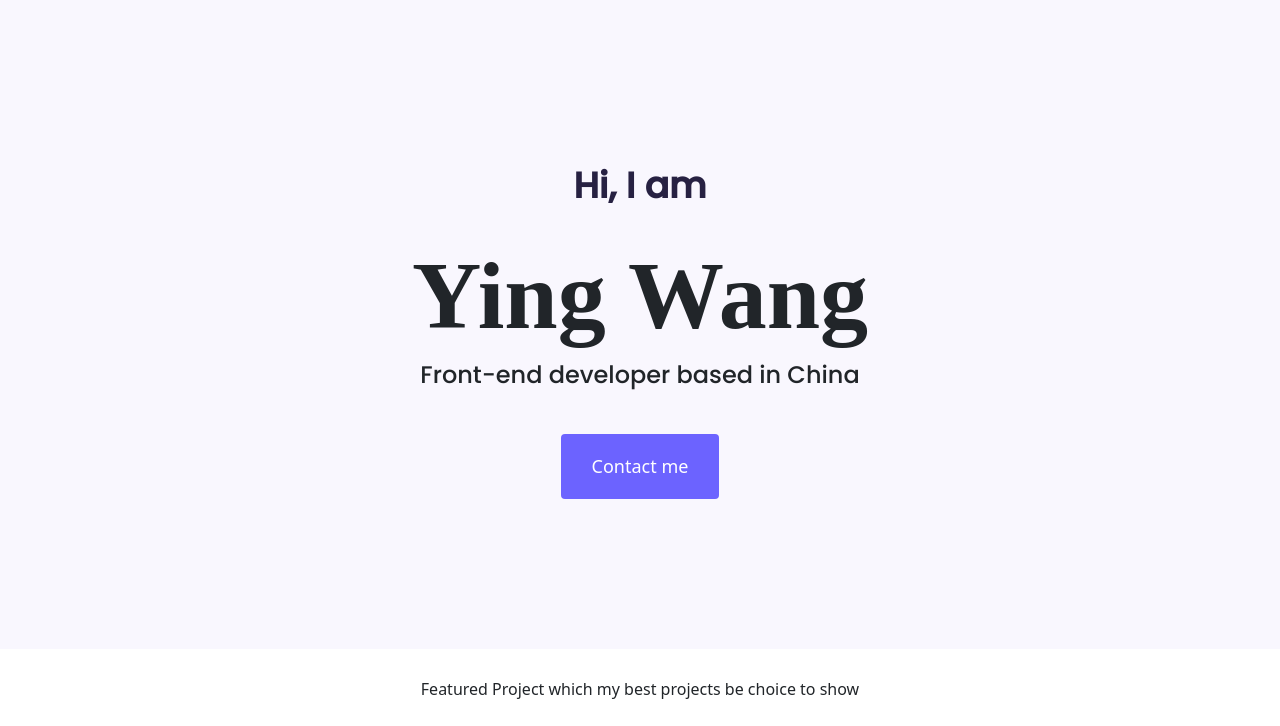
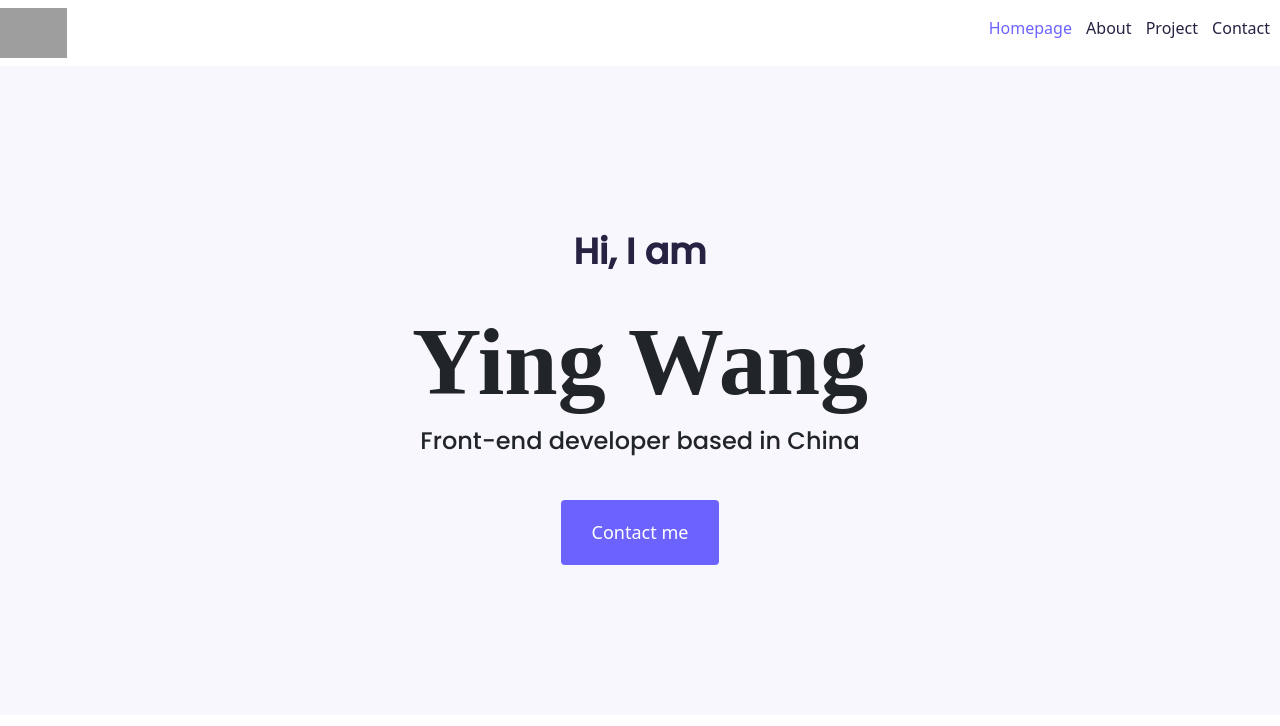
Before and after one commit to yingwang54/portfolio-project, a plain HTML site: page index.html in a window 1280 px wide. Shown: the top 726 px of the page. Drawn offline with nearby package versions, Linux system fonts and the light colour scheme; grey boxes are pictures that could not be loaded.

```diff
--- a/index.html
+++ b/index.html
@@ -14,6 +14,24 @@
     <title>Document</title>
 </head>
 <body>
+    <nav class="d-flex justify-content-between">
+        <img src="https://rvrtv.csb.app/images/logo.png" alt="" class="logo img-fluid mt-2 mb-2 d-none d-md-block">
+        <img src="https://rvrtv.csb.app/images/logo-small.jpg" alt="" class=" logo img-fluid mt-1 mb-2 d-block d-md-none">
+        <ul class="mt-3">
+            <li class="active">
+                <a href="index.html">
+                Homepage</a></li>
+            <li>
+                <a href="about.html"> About</a>
+               </li>
+            <li>
+               <a href="work.html">Project</a>
+                </li>
+            <li>
+                <a href="contact.html"> Contact</a>
+               </li>
+        </ul>
+    </nav>
     <div class="hero">
         <p>Hi, I am</p>
     <h1>Ying Wang</h1>
--- a/styles.css
+++ b/styles.css
@@ -5,6 +5,27 @@
     padding: 150px 30px;
 }
 
+.logo{
+    max-height: 50px;
+}
+
+nav li{
+    display: inline;
+    list-style: none;
+    margin-right: 10px;
+    line-height: 24px
+}
+
+nav a{
+    text-decoration: none;
+    color: #272142;
+    transition: all 120ms ease-in-out;
+}
+
+nav a:hover,
+nav li.active a{
+    color:#6c63ff;
+}
 .hero p{
     font-family:"Poppins", sans-serif ;
     font-weight: bold;
```
